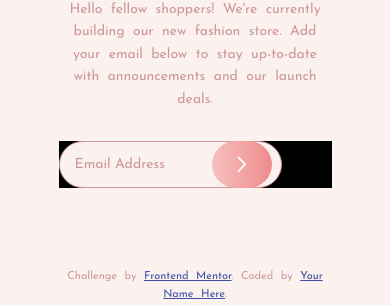
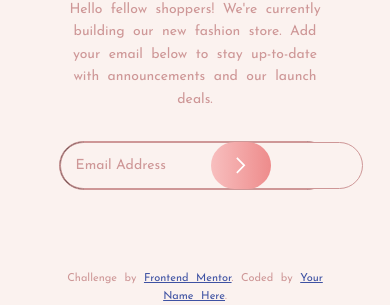
Before and after one commit to celfro/base-apparel, a plain HTML site: page index.html in a window 390 px wide. Shown: the part 577-882 px from the top of the page. Drawn offline with Linux system fonts and the light colour scheme.

Commit message:
css styling mobile, continued on form

```diff
--- a/index.html
+++ b/index.html
@@ -26,8 +26,10 @@
     <p>Hello fellow shoppers! We're currently building our new fashion store.
     Add your email below to stay up-to-date with announcements and our launch deals.</p>
     <form class="email-input" action="index.html" method="post">
-      <input type="text" id="email" name="email" value="Email Address">
-      <input type="image" src="images/icon-arrow.svg" alt="Submit">
+      <div class="form">
+        <input type="text" id="email" name="email" value="Email Address">
+        <input type="image" src="images/icon-arrow.svg" alt="Submit">
+      </div>
     </form>
   </div>
   <footer>
--- a/styles.css
+++ b/styles.css
@@ -66,15 +66,19 @@ body {
     margin-left: auto;
     margin-right: auto;
     width: 70%;
-    position: relative;
-    background-color: #000;
   }
 
+  .form {
+    background-color: #000;
+    border: 1px solid hsl(0, 36%, 70%);
+    border-radius: 50px;
+    position: relative;
+  }
   input[type=text] {
     background-color: #FBF2EF;
     border: 1px solid hsl(0, 36%, 70%);
     border-radius: 50px;
-    width: 70%;
+    width: 100%;
     padding: 15px;
     font-size: 14px;
     font-family: 'Josefin Sans', sans-serif;
@@ -87,10 +91,6 @@ body {
     border-radius: 50px;
     width: 10px;
     padding: 15px 25px;
-    font-size: 14px;
-    font-family: 'Josefin Sans', sans-serif;
-    color: hsl(0, 36%, 70%);
-    font-weight: 400;
     position: absolute;
     top: 0;
     right: 60px;
```
